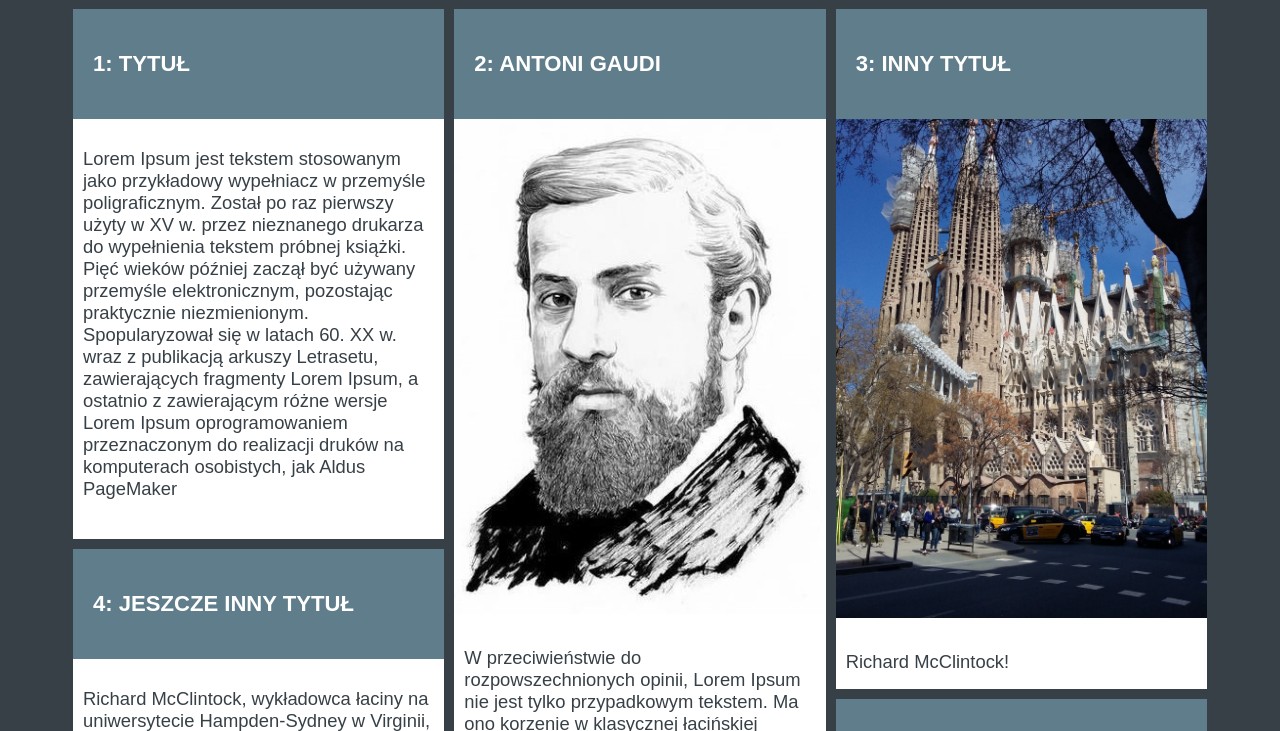
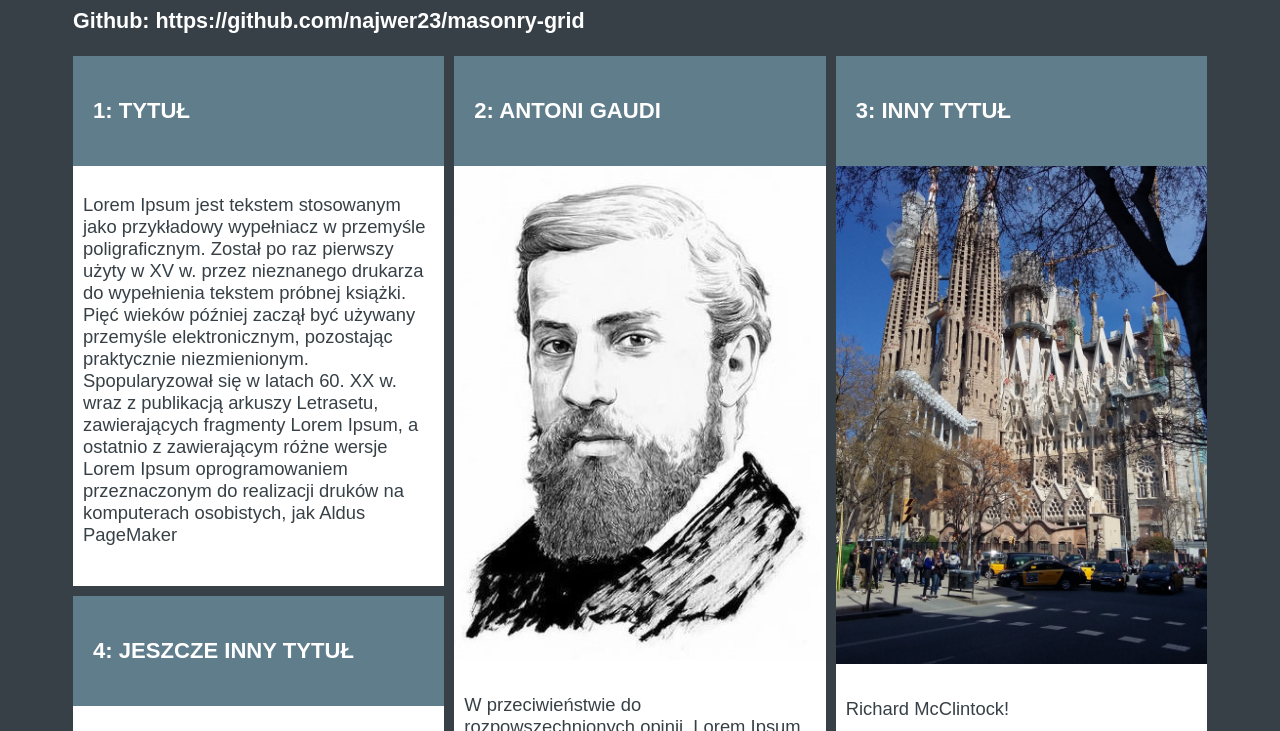
Before and after one commit to najwer23/masonry-grid, a plain HTML site: page index.html in a window 1280 px wide. Shown: the part 82-813 px from the top of the page. Drawn offline with Linux system fonts and the light colour scheme.

Commit message:
Dodano Githuba

```diff
--- a/CSS/masonry.css
+++ b/CSS/masonry.css
@@ -20,7 +20,7 @@
     font-family: Arial, Helvetica, sans-serif;
   }
 
-  h1 {
+  h1,h3 {
     color: white;
   }
 
--- a/index.html
+++ b/index.html
@@ -17,6 +17,7 @@
 
     <main>
         <h1>Masonry Layout </h1>
+        <h3>Github: https://github.com/najwer23/masonry-grid</h3>
         <div id="mansoryGrid" class="grid">
             <div class="item">
               <div class="content">
```
